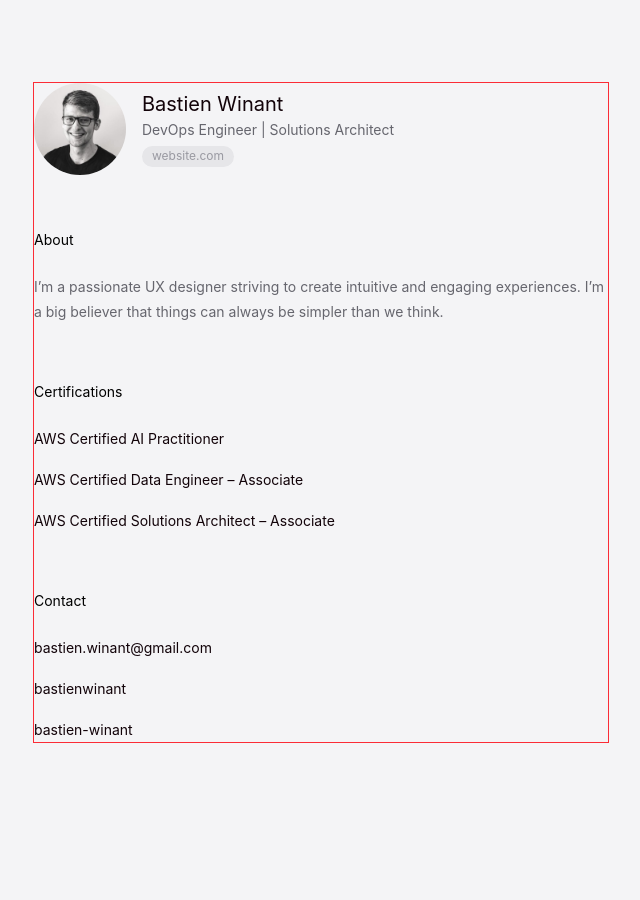
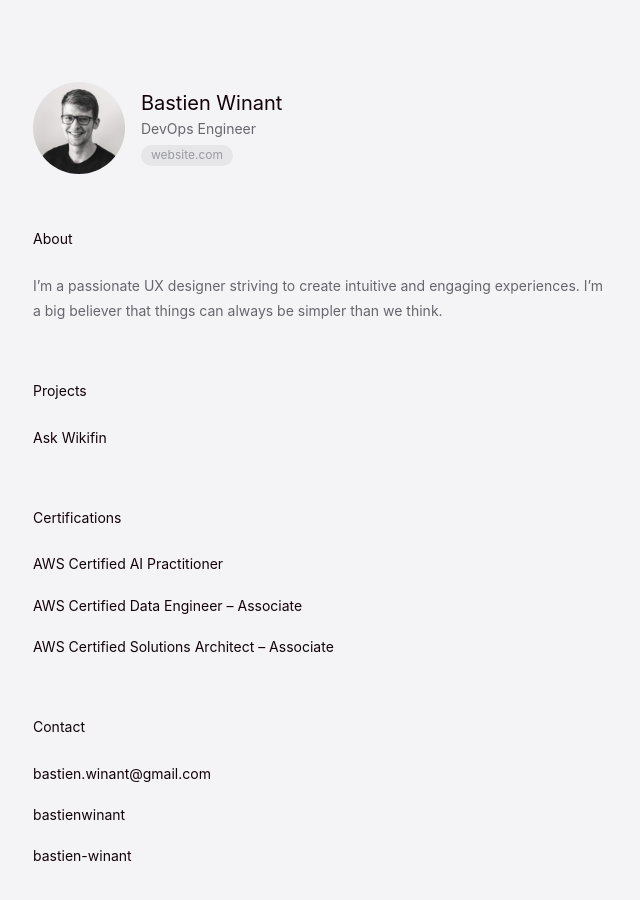
Before and after one commit to bastien-winant/cloud-resume-frontend, an Astro site: page / in a window 1280 px wide. Shown: the whole page, without its empty margins (319-959 px from the left). Before the commit the page ends 825 px from the top, so only its background shows below. Built offline with nearby package versions, Linux system fonts and the light colour scheme; Astro itself is replaced by a stand-in of ours.

Commit message:
placeholder projects section

```diff
--- a/src/components/Header.astro
+++ b/src/components/Header.astro
@@ -11,7 +11,7 @@ import profileImg from '@/assets/profile.png';
   />
   <hgroup class="flex-1 flex flex-col items-start">
     <h1 class="title text-grey-1">Bastien Winant</h1>
-    <p class="body text-grey-2">DevOps Engineer | Solutions Architect</p>
+    <p class="body text-grey-2">DevOps Engineer</p>
     <p class="mt-1 px-2.5 pt-0.5 pb-0.75 rounded-xl text-xs bg-grey-4 text-grey-3">website.com</p>
   </hgroup>
 </header>
--- a/src/components/Section.astro
+++ b/src/components/Section.astro
@@ -10,7 +10,7 @@ const Element = as;
 
 <Element class="flex flex-col gap-6">
   <header>
-    <h2 class="section-header grey-1">{title}</h2>
+    <h2 class="section-header text-grey-1">{title}</h2>
   </header>
   <div>
     <slot />
--- a/src/layouts/Layout.astro
+++ b/src/layouts/Layout.astro
@@ -15,8 +15,8 @@ import Header from "@/components/Header.astro";
 		<title>Bastien Winant | Cloud Resume</title>
 		<Font cssVariable="--font-inter" />
 	</head>
-	<body class="min-h-dvh pt-17.5 px-5.5 py-6 md:py-20.5 flex flex-col items-center bg-grey-5 font-sans">
-		<div class="w-full max-w-xl flex flex-col gap-13.75 border border-red-500">
+	<body class="min-h-dvh pt-17.5 px-5.5 py-6 md:py-20.5 flex flex-col items-center bg-grey-5 font-sans select-none">
+		<div class="w-full max-w-xl flex flex-col gap-13.75">
 			<Header />
 			<main>
 				<slot />
--- a/src/pages/index.astro
+++ b/src/pages/index.astro
@@ -13,6 +13,13 @@ import Link from '@/components/Link.astro';
 				I’m a passionate UX designer striving to create intuitive and engaging experiences.
 				I’m a big believer that things can always be simpler than we think.
 			</p>
+		</Section>
+		<Section title="projects">
+			<RowGroup>
+				<RowItem>
+					<h3 class="body text-grey-1">Ask Wikifin</h3>
+				</RowItem>
+			</RowGroup>
 		</Section>
 		<Section title="certifications">
 			<RowGroup>
```
